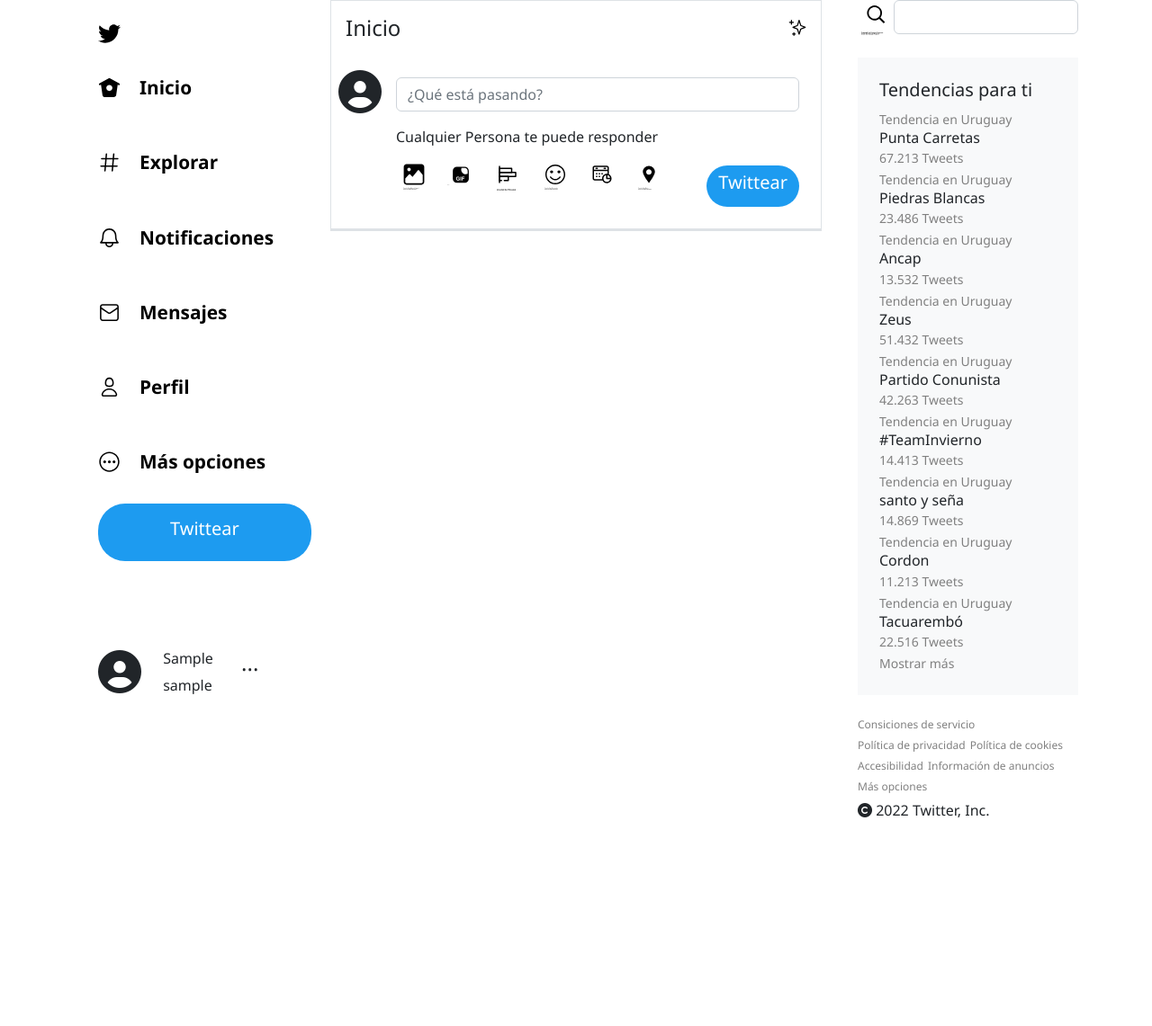
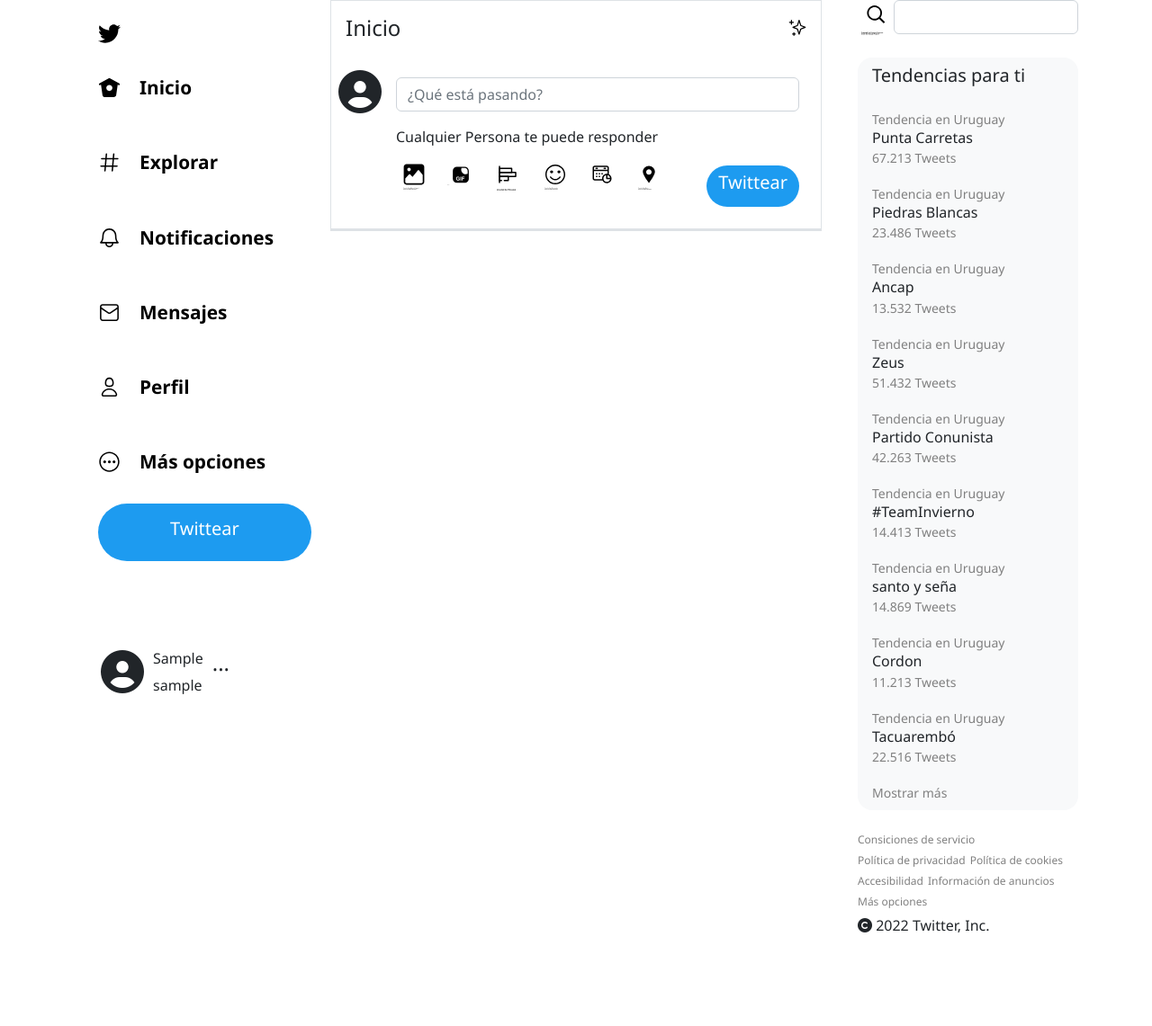
Before and after one commit to manugarderes/ejercicio-twitter, a Node server app: page /home in a window 1280 px wide. Shown: the top 1141 px of the page at 90% size. Run offline with Node 20, Linux system fonts and the light colour scheme; the visitor is signed in with stand-in values (Sample User, id 1); data that the repository does not hold is empty; some libraries are stand-ins or nearby versions.

Commit message:
pop up de profile y estilos

```diff
--- a/public/css/Seba.css
+++ b/public/css/Seba.css
@@ -0,0 +1,13 @@
+#accMenuDiv:hover{
+background-color: rgb(240, 240, 240);
+cursor: pointer;
+}
+
+.tendencia:hover{
+  background-color: rgb(228, 228, 228);
+  cursor: pointer;
+}
+
+.hidden{
+  display:none;
+}
--- a/public/css/Styles.css
+++ b/public/css/Styles.css
@@ -37,7 +37,12 @@ margin: 2px 5px;
 
 .twitterColor{
   background-color: rgb(29, 155, 240);
+  color: white;
 }
+.twitterColor:hover{
+  background-color: rgb(10, 139, 225);
+}
+
 nav .btn {
   padding: 1rem 5rem;
   border-radius: 30px;
@@ -46,11 +51,20 @@ nav .btn {
 nav div {
   padding: 5px;
 }
-nav a {
+nav .NavbarBox a {
   font-size: 1.3rem;
   font-weight: 600;
   color: black;
   text-decoration: none;
+}
+
+nav #accMenuPopUp a{
+  text-decoration: none;
+  color: black;
+  padding: 5px 10px;
+}
+nav #accMenuPopUp .accMenuPopUpBody:hover{
+  background-color: rgb(241, 241, 241);
 }
 
 .tendenciasDiv .tendenciasSearch img{
@@ -102,3 +116,17 @@ footer a{
   margin-right: 5px;
   margin-bottom: 5px;
 }
+
+#accMenuDiv:hover{
+  background-color: rgb(240, 240, 240);
+  cursor: pointer;
+  }
+
+.tendencia:hover{
+    background-color: rgb(228, 228, 228);
+    cursor: pointer;
+  }
+
+.hidden{
+    display:none;
+  }
--- a/public/js/seba.js
+++ b/public/js/seba.js
@@ -6,7 +6,8 @@ const popoverList = [...popoverTriggerList].map(
 );
 
 const accMenuDiv = document.querySelector("#accMenuDiv");
+const accMenuPopUp = document.querySelector("#accMenuPopUp");
 
 accMenuDiv.addEventListener("click", (e) => {
-  e;
+  accMenuPopUp.classList.toggle("hidden");
 });
--- a/views/home.ejs
+++ b/views/home.ejs
@@ -15,8 +15,8 @@
       src="https://kit.fontawesome.com/ab663b69f8.js"
       crossorigin="anonymous"
     ></script>
+    <link rel="stylesheet" href="css/Seba.css" />
     <link rel="stylesheet" href="css/Styles.css" />
-    <link rel="stylesheet" href="css/Seba.css" />
     <link rel="icon" href="img/twitter.2.ico" />
     <script src="https://kit.fontawesome.com/ab663b69f8.js" crossorigin="anonymous"></script>
     <script src="https://cdn.jsdelivr.net/npm/@popperjs/core@2.11.5/dist/umd/popper.min.js" integrity="sha384-Xe+8cL9oJa6tN/veChSP7q+mnSPaj5Bcu9mPX5F5xIGE0DVittaqT5lorf0EI7Vk" crossorigin="anonymous"></script>
--- a/views/partials/nav.ejs
+++ b/views/partials/nav.ejs
@@ -45,20 +45,34 @@
           </div>
         </a>
           <div>
-            <a href="#" class="btn btn-primary twitterColor"><h5>Twittear</h5></a>
+            <button type="submit" class="btn twitterColor d-inline text-white border-radius rounded-pill"><h5>Twittear</h5></button>
           </div>
         </a>
       </div>
-        <div class="accMenuDiv d-flex" id="accMenuDiv" data-bs-container="body" data-bs-toggle="popover" data-bs-placement="top" data-bs-content='vamo peñarol'>
-          <div class="flex-grow-1">
+      <div id="accMenuPopUp" class="hidden border shadow rounded-4">
+          <div class="accMenuPopUpHeader d-flex">
+            <div>
+              <i class="fa-solid fa-circle-user fa-3x"></i>
+            </div>
+            <div class="flex-grow-1">
+              <h6><%=firstName%></h6>
+              <p><%=username%></p>
+            </div>
+          </div>
+        <div class="accMenuPopUpBody rounded-pill">
+          <a href="/logout">Cerrar la sesión de <%=username%></a>
+        </div>
+      </div>
+        <div class="accMenuDiv d-flex rounded-pill w-100 px-2" id="accMenuDiv">
+          <div>
             <i class="fa-solid fa-circle-user fa-3x"></i>
           </div>
-          <div class="flex-grow-1">
+          <div>
             <h6><%=firstName%></h6>
             <p><%=username%></p>
           </div>
-          <div class="flex-grow-1 text-center top-50">
-            <h4 class="m-0">...</h4>
+          <div class="text-center">
+            <h4>...</h4>
           </div>
         </div>
     </div>
--- a/views/partials/tendencias.ejs
+++ b/views/partials/tendencias.ejs
@@ -5,57 +5,77 @@
         <input type="text" class="form-control">
     </form>
   </div>
-  <div class="tendencias bg-light p-4 my-4">
-    <div>
+  <div class="tendencias bg-light my-4 rounded-4">
+    <div class="px-3 py-2">
       <h5>Tendencias para ti</h5>
     </div>
-    <div>
+    <div class="tendencia">
+      <div class="px-3 py-2">
         <span>Tendencia en Uruguay</span>
         <h6 class="m-0">Punta Carretas</h6>
         <span>67.213 Tweets</span>
       </div>
-    <div>
+    </div>
+    <div class="tendencia">
+      <div class="px-3 py-2">
         <span>Tendencia en Uruguay</span>
         <h6 class="m-0">Piedras Blancas</h6>
         <span>23.486 Tweets</span>
       </div>
-    <div>
+    </div>
+    <div class="tendencia">
+      <div class="px-3 py-2">
         <span>Tendencia en Uruguay</span>
         <h6 class="m-0">Ancap</h6>
         <span>13.532 Tweets</span>
       </div>
-    <div>
+    </div>
+    <div class="tendencia">
+      <div class="px-3 py-2">
         <span>Tendencia en Uruguay</span>
         <h6 class="m-0">Zeus</h6>
         <span>51.432 Tweets</span>
       </div>
-    <div>
+    </div>
+    <div class="tendencia">
+      <div class="px-3 py-2">
         <span>Tendencia en Uruguay</span>
         <h6 class="m-0">Partido Conunista</h6>
         <span>42.263 Tweets</span>
       </div>
-    <div>
+    </div>
+    <div class="tendencia">
+      <div class="px-3 py-2">
         <span>Tendencia en Uruguay</span>
         <h6 class="m-0">#TeamInvierno</h6>
         <span>14.413 Tweets</span>
       </div>
-    <div>
+    </div>
+    <div class="tendencia">
+      <div class="px-3 py-2">
         <span>Tendencia en Uruguay</span>
         <h6 class="m-0">santo y seña</h6>
         <span>14.869 Tweets</span>
       </div>
-    <div>
+    </div>
+    <div class="tendencia">
+      <div class="px-3 py-2">
         <span>Tendencia en Uruguay</span>
         <h6 class="m-0">Cordon</h6>
         <span>11.213 Tweets</span>
       </div>
-    <div>
+    </div>
+    <div class="tendencia">
+      <div class="px-3 py-2">
         <span>Tendencia en Uruguay</span>
         <h6 class="m-0">Tacuarembó</h6>
         <span>22.516 Tweets</span>
       </div>
-    <div>
+    </div>
+    <div class="tendencia">
+      <div class="px-3 py-2">
         <span class="Mostrar-más">Mostrar más</span>
+      </div>
     </div>
   </div>
   <footer>
```
Lines whose indentation alone changed are shown as unchanged.
